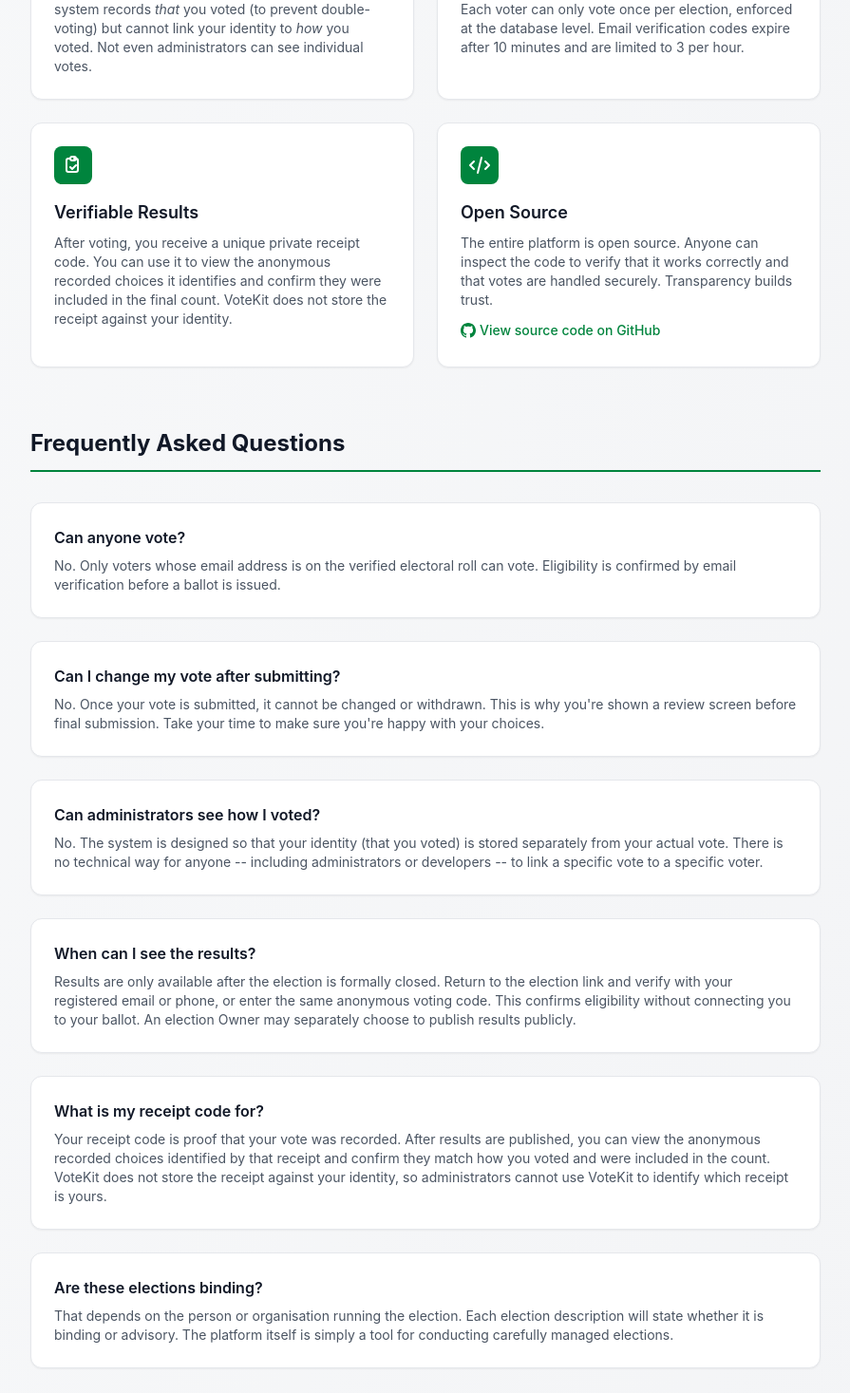
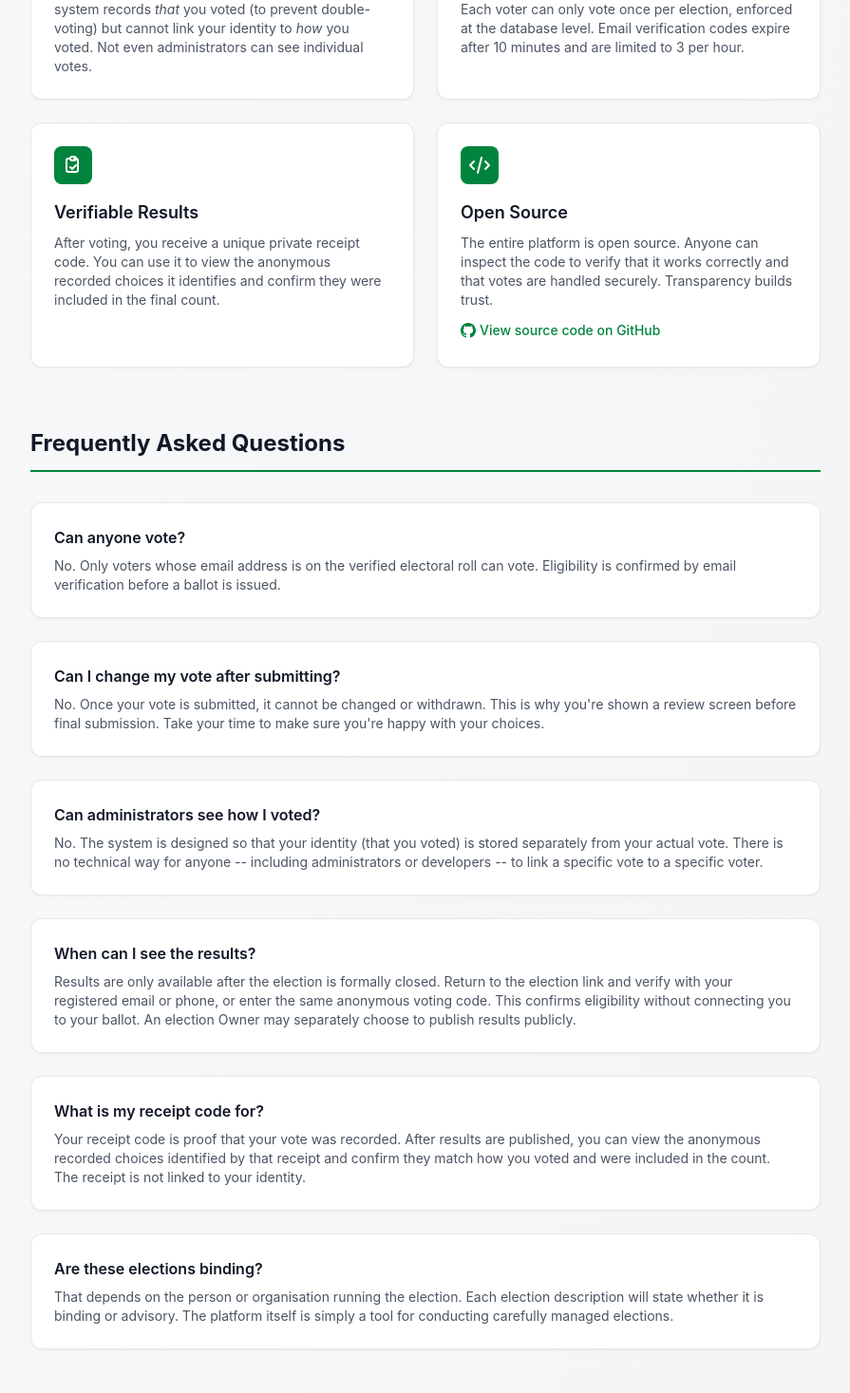
Before and after one commit to votekitorg/votekit, a Next.js app: page /about in a window 1280 px wide. Shown: the part 4480-5947 px from the top of the page at 95% size, without its empty margins (192-1087 px from the left). Built offline with nearby package versions, Linux system fonts and the light colour scheme.

Commit message:
Remove receipt warning without replacement

```diff
--- a/package.json
+++ b/package.json
@@ -1,6 +1,6 @@
 {
   "name": "votekit",
-  "version": "0.11.1",
+  "version": "0.11.2",
   "private": true,
   "scripts": {
     "dev": "next dev",
--- a/src/app/about/page.tsx
+++ b/src/app/about/page.tsx
@@ -431,7 +431,7 @@ export default function AboutPage() {
               <p className="text-gray-600 text-sm">
                 After voting, you receive a unique private receipt code. You can use it to view
                 the anonymous recorded choices it identifies and confirm they were included in the
-                final count. VoteKit does not store the receipt against your identity.
+                final count.
               </p>
             </div>
 
@@ -510,8 +510,8 @@ export default function AboutPage() {
               <p className="text-gray-600 text-sm">
                 Your receipt code is proof that your vote was recorded. After results are published,
                 you can view the anonymous recorded choices identified by that receipt and confirm
-                they match how you voted and were included in the count. VoteKit does not store the
-                receipt against your identity, so administrators cannot use VoteKit to identify which receipt is yours.
+                they match how you voted and were included in the count. The receipt is not linked
+                to your identity.
               </p>
             </div>
 
--- a/src/app/vote/[slug]/page.tsx
+++ b/src/app/vote/[slug]/page.tsx
@@ -784,7 +784,6 @@ export default function VotingPage({ params }: VotingPageProps) {
                     ? 'If you want to verify your vote later, save this private receipt. After results are published, it lets you view the choices recorded for your complete anonymous ballot and confirm they match how you voted and were included in the count.'
                     : 'If you want to verify your vote later, save these receipt codes. After results are published, each code lets you view the choice recorded for that question and confirm it matches how you voted and was included in the count.'}
                 </p>
-                <p className="mb-4 text-sm font-medium text-green-800">VoteKit does not store your receipt against your identity, so election administrators cannot use VoteKit to determine which receipt belongs to you.</p>
                 <div className="bg-gray-50 rounded-lg p-4">
                   {receiptCodes.map((code, index) => (
                     <div key={index} className="flex flex-col gap-2 border-b border-gray-200 py-3 last:border-b-0 sm:flex-row sm:items-center sm:justify-between">
```
Also changed, not shown: 2 other files (tests, documents, lock files or other folders).
